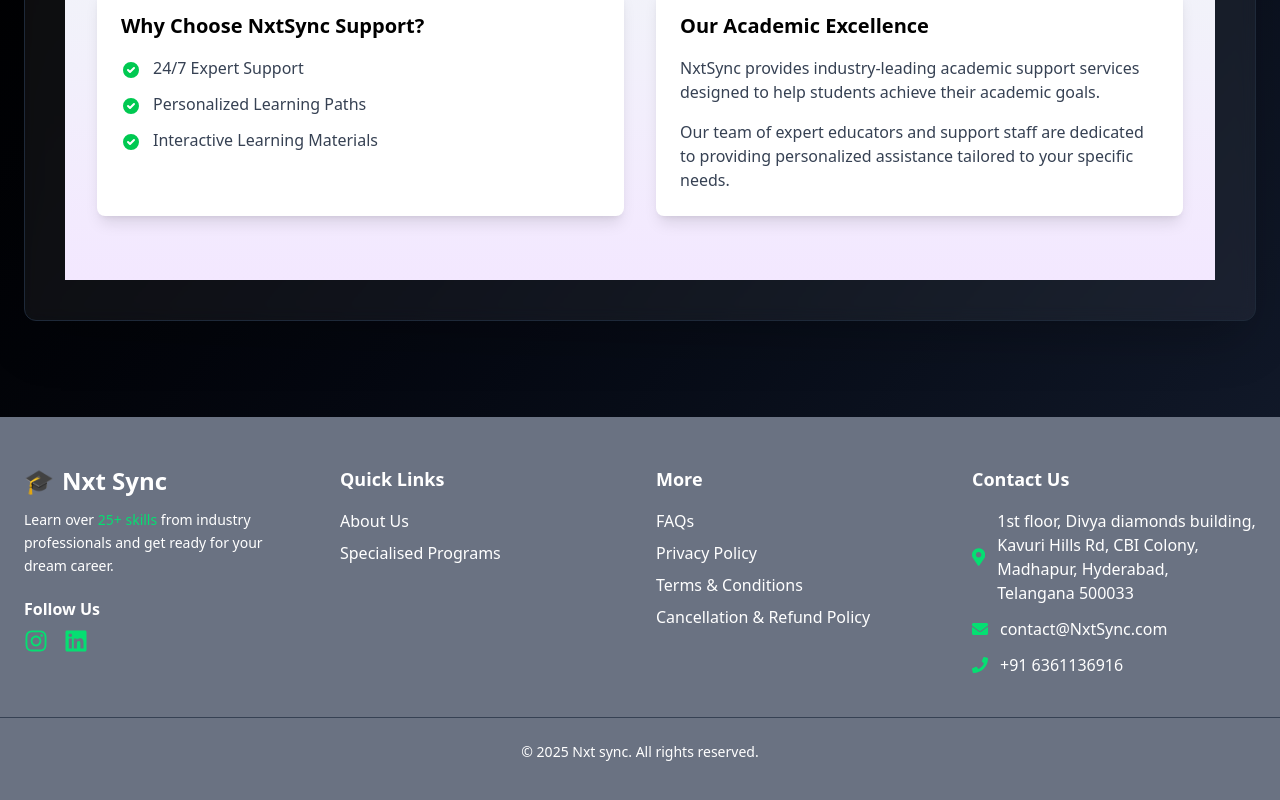
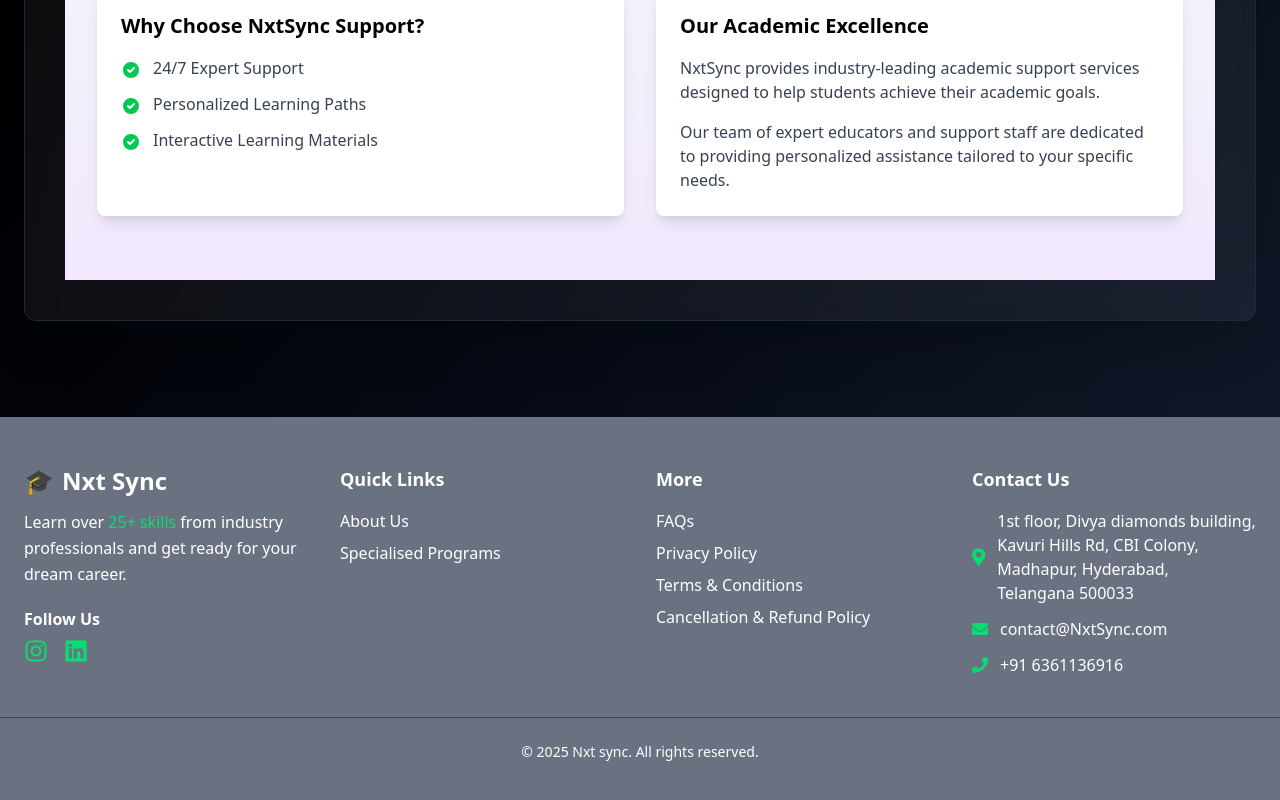
Before and after one commit to mismyst/nextsync, a Next.js app: page / in a window 1280 px wide. Shown: the part 3239-4039 px from the top of the page. Built offline with nearby package versions, Linux system fonts and the light colour scheme.

Commit message:
Update Footer.tsx

```diff
--- a/app/components/Footer/Footer.tsx
+++ b/app/components/Footer/Footer.tsx
@@ -14,7 +14,7 @@ const Footer = () => {
             <span role="img" aria-label="graduation">🎓</span>
             <span>Nxt Sync</span>
           </h2>
-          <p className="mt-3 text-white text-sm leading-relaxed"> {/* Changed text to white */}
+          <p className="mt-3 text-white text-base leading-relaxed">
             Learn over <span className="text-green-400 font-medium">25+ skills</span> from industry professionals and get ready for your dream career.
           </p>
           <div className="mt-5">
```
